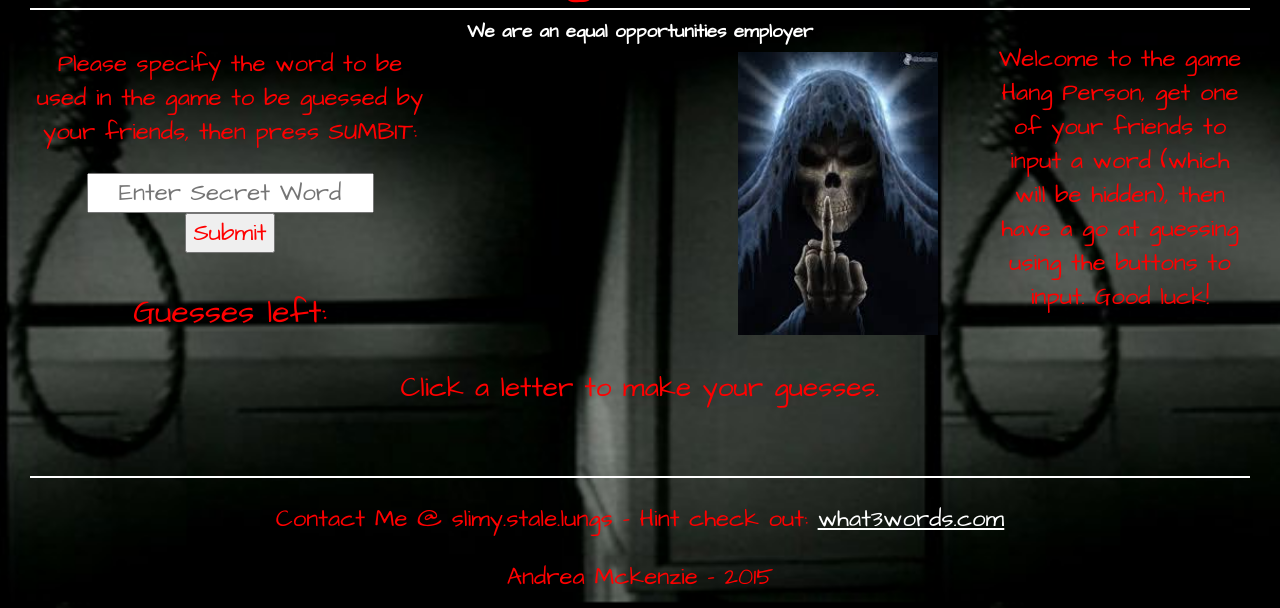
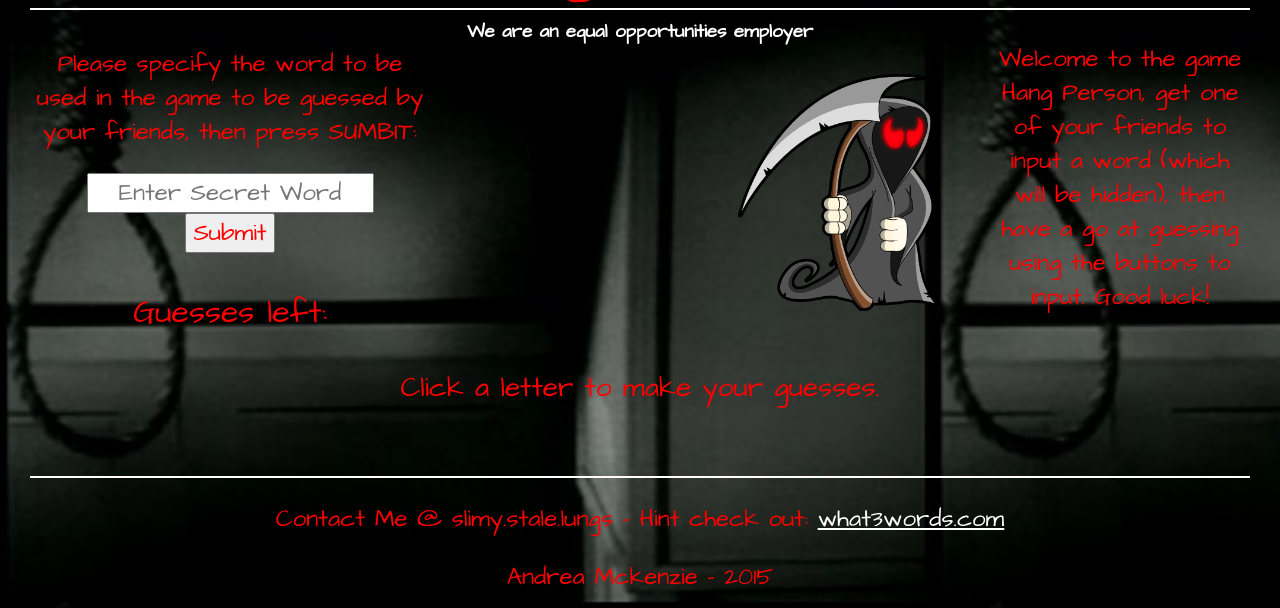
Before and after one commit to ma3east/WDI_PROJECT1_THE_GAME, a PHP site: page / in a window 1280 px wide. Shown: the part 80-688 px from the top of the page. Run offline with PHP 8.4, Linux system fonts and the light colour scheme; some libraries are stand-ins or nearby versions.

Commit message:
changed Homepage image, and updated readme

```diff
--- a/css/style.css
+++ b/css/style.css
@@ -129,7 +129,6 @@ p {
 .welcome {
 	width: 250px;
 	float: right
-
 }
 
 #guess_left {
@@ -139,7 +138,8 @@ p {
 .picture {
 	/*color for canvas */
 	width: 815px;
-	background-image: url("../images/grim.jpeg");
+	/*background-image: url("../images/grim.jpeg");*/
+	background-image: url("../images/Grim_Reaper_red_eyes_T.png");
 	background-size: contain;
 	background-repeat: no-repeat;
 	background-position: center;
@@ -183,9 +183,10 @@ p {
 
 #stickman {
 	height: 330px;
+	padding-right: 0;
 	padding-left: 0;
 	padding-bottom: 0;
-	width:	545px;
+	width:	485px;
 }
 	footer {
 		margin: 0 auto;
--- a/home.html
+++ b/home.html
@@ -1,7 +1,7 @@
 <!DOCTYPE html>
 <html>
 <head>
-	<title>Hang Person</title>
+	<title>Hang Person - Play If You Dare!</title>
 
 	<meta charset="utf-8" />
 	<meta http-equiv="Content-type" content="text/html; charset=utf-8" />
```
Also changed, not shown: README.md, images/Grim_Reaper_red_eyes_T.png (added), images/Hang_Person_home_page.jpg (added), images/Hang_Person_home_page.png (deleted), images/grim.jpeg (deleted).
